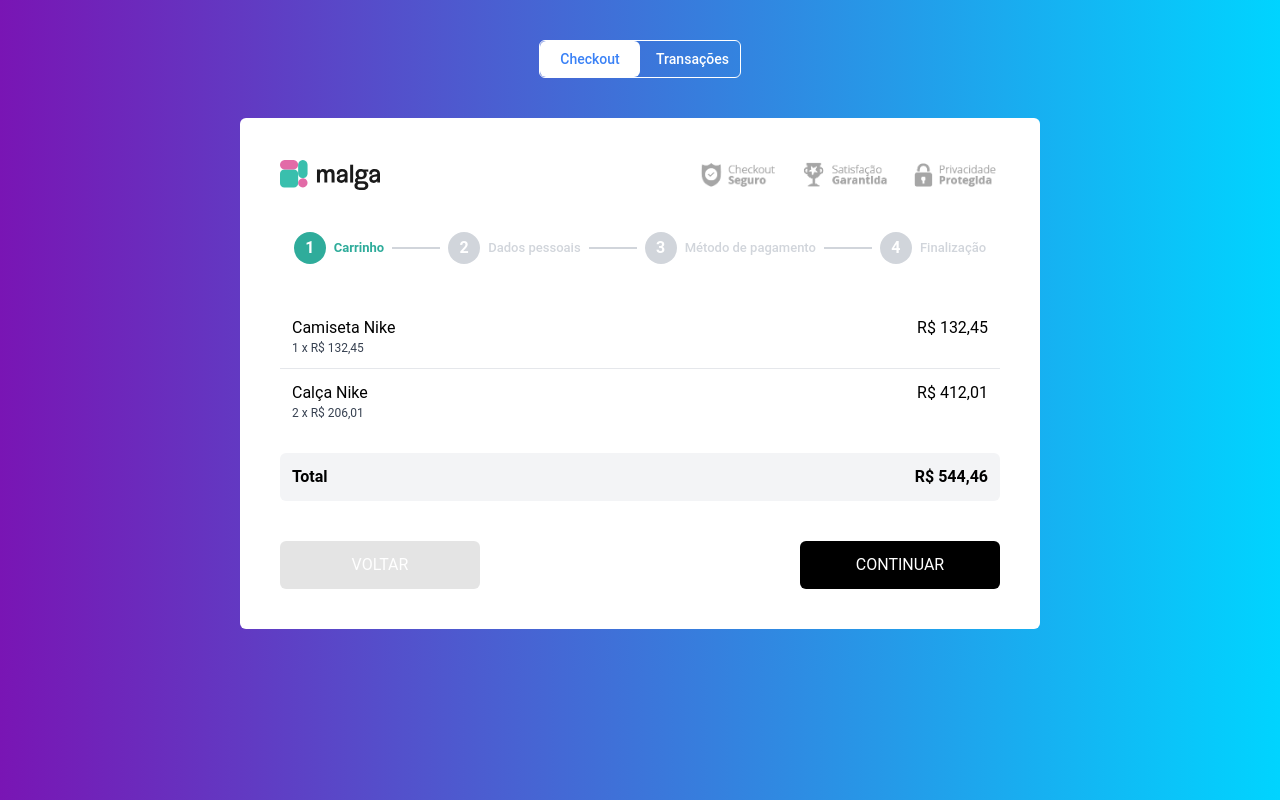
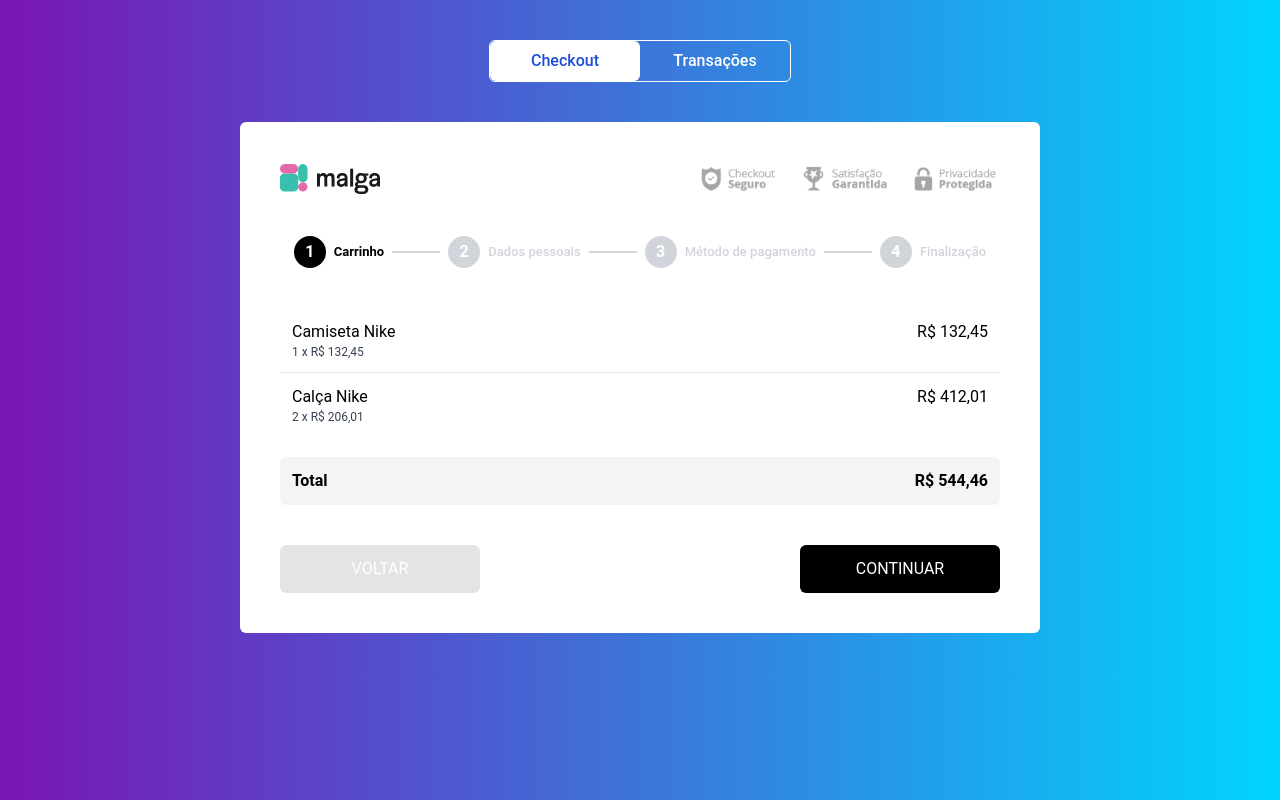
Before and after one commit to PauloMachine/malga, a Next.js app: page /checkout in a window 1280 px wide. Built offline with nearby package versions, Linux system fonts and the light colour scheme; no server answers.

Commit message:
refactor: adjust accessibility

```diff
--- a/src/components/checkout-process/checkout-process.tsx
+++ b/src/components/checkout-process/checkout-process.tsx
@@ -18,7 +18,7 @@ const CheckoutProgress = ({
             <div
               className={`flex h-8 w-8 items-center justify-center rounded-full font-bold text-white transition-all ${
                 step.id === currentStep.id
-                  ? "bg-primaryColor"
+                  ? "bg-black"
                   : "hidden bg-gray-300 md:flex"
               }`}
             >
@@ -27,7 +27,7 @@ const CheckoutProgress = ({
             <div
               className={`ml-2 text-[13px] ${
                 step.id === currentStep.id
-                  ? "font-bold text-primaryColor"
+                  ? "font-bold text-black"
                   : "hidden font-medium text-gray-300 md:flex"
               }`}
             >
--- a/src/components/ui/tabs/tabs.tsx
+++ b/src/components/ui/tabs/tabs.tsx
@@ -15,9 +15,9 @@ export default function Tabs({ tabs }: ITabs) {
         <button
           key={tab.path}
           onClick={() => handleTabClick(tab.path)}
-          className={`w-[100px] px-4 py-2 text-sm font-medium ${
+          className={`text-md w-[150px] px-4 py-2 font-medium ${
             pathname?.includes(tab.path)
-              ? "rounded-md bg-white text-blue-500"
+              ? "rounded-md bg-white text-blue-700"
               : "text-white"
           } `}
         >
```
